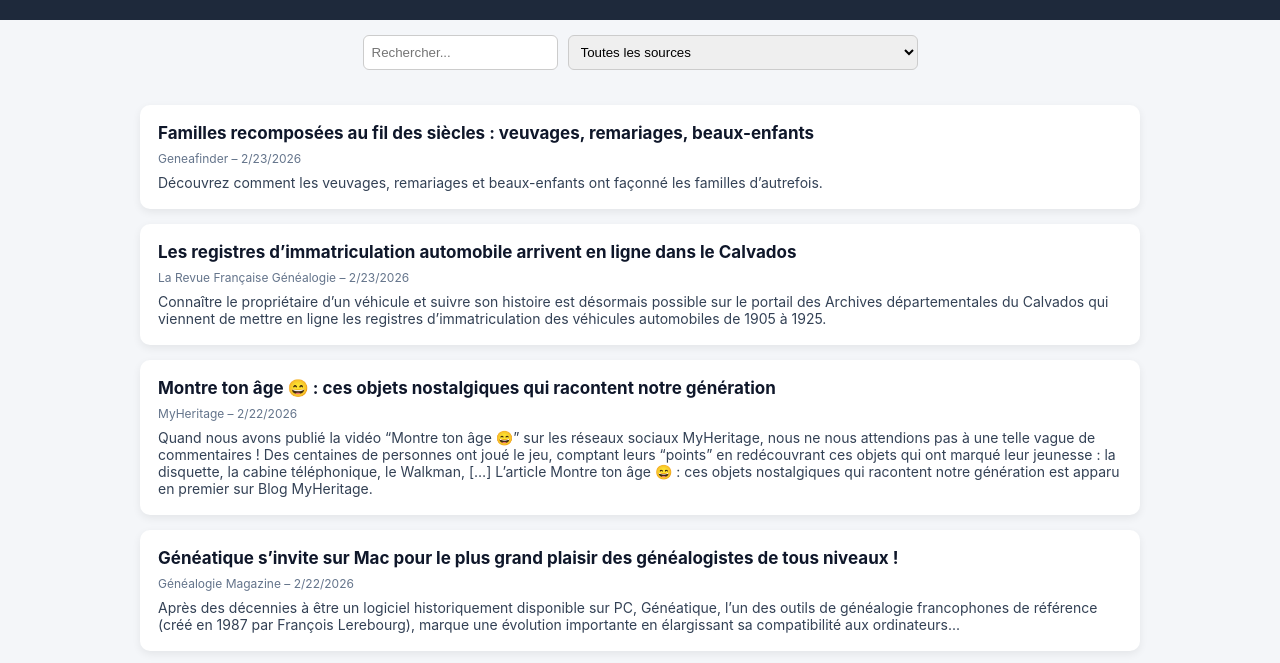
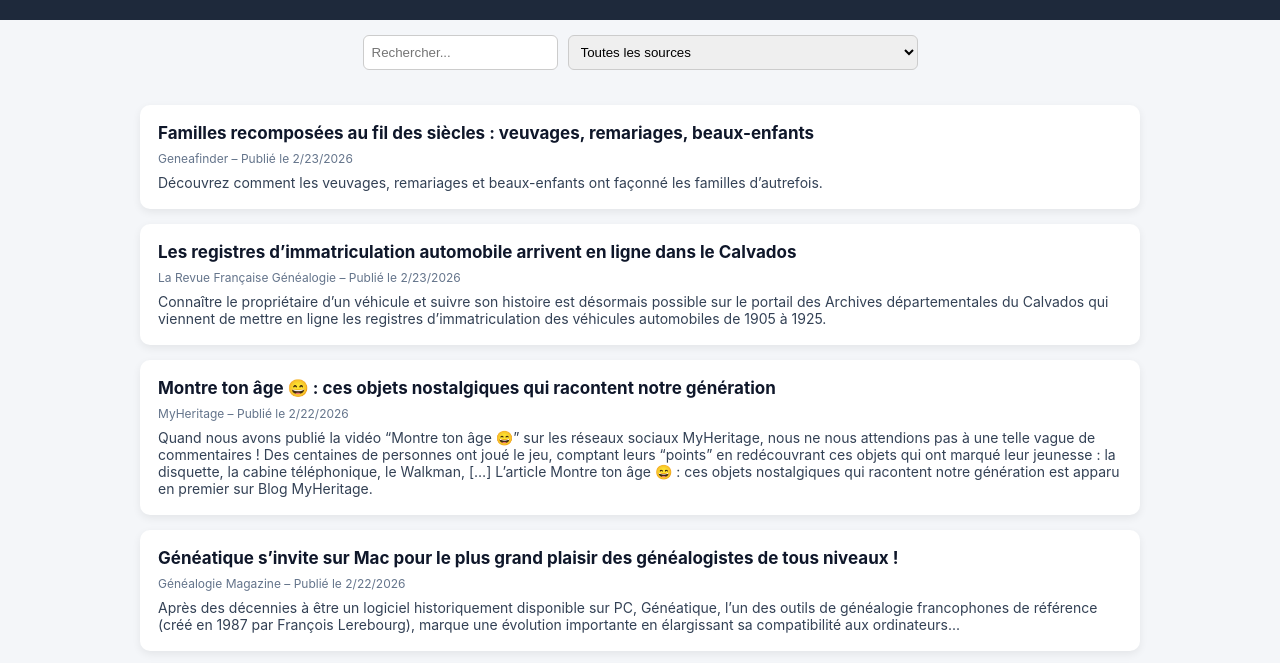
Before and after one commit to Xander17700/revue-actualites-racines, a website: page index.html in a window 1280 px wide. Shown: the part 102-765 px from the top of the page. Drawn offline with Linux system fonts and the light colour scheme.

Commit message:
Update index.html

```diff
--- a/index.html
+++ b/index.html
@@ -169,7 +169,7 @@ function render() {
     container.innerHTML += `
       <div class="card">
         <h3><a href="${item.link}" target="_blank">${item.title}</a></h3>
-        <div class="meta">${item.source} – ${new Date(item.pubDate).toLocaleDateString()}</div>
+        <div class="meta">${item.source} – Publié le ${new Date(item.pubDate).toLocaleDateString()}</div>
         <div class="desc">${item.description}</div>
       </div>
     `;
```
